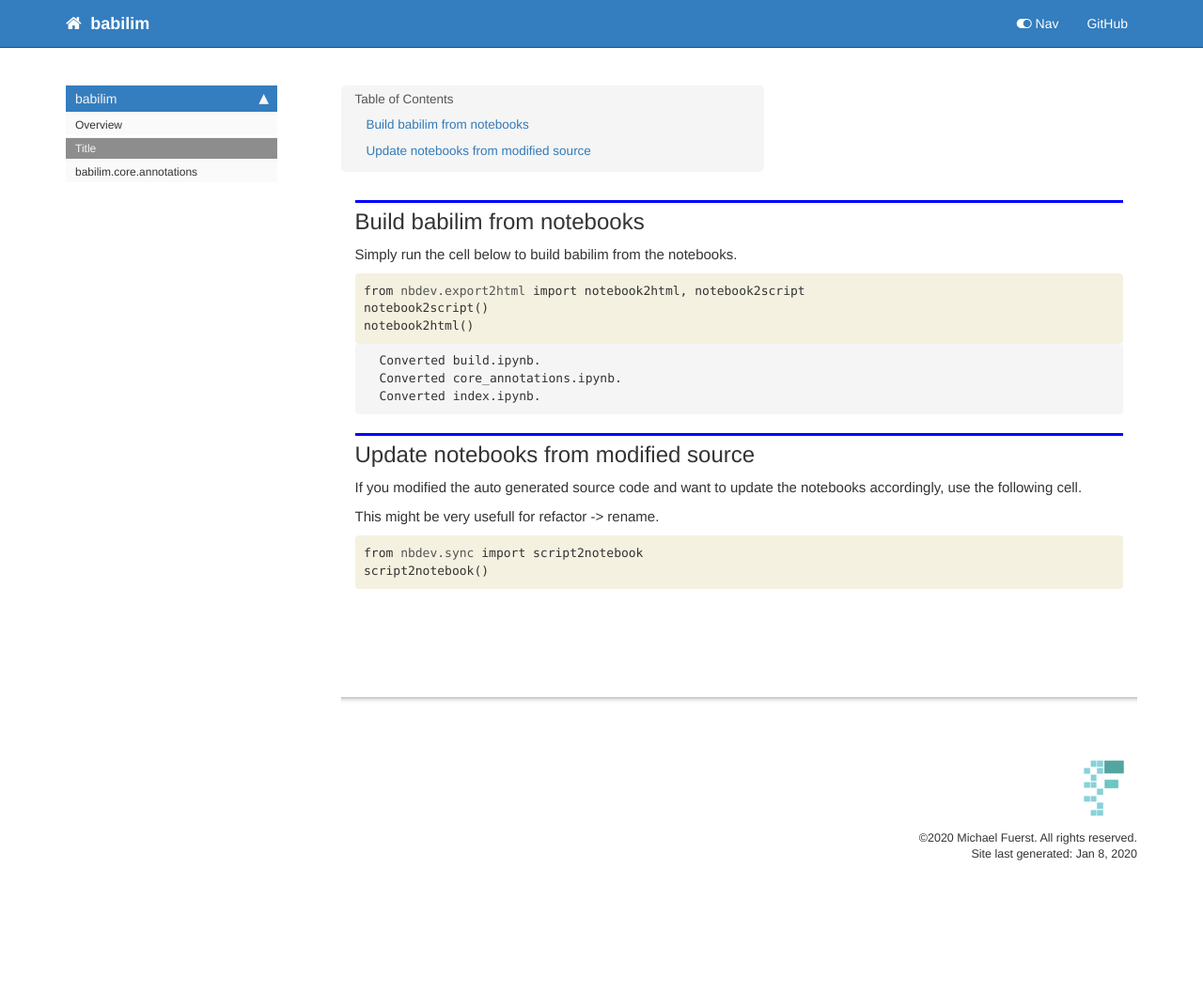
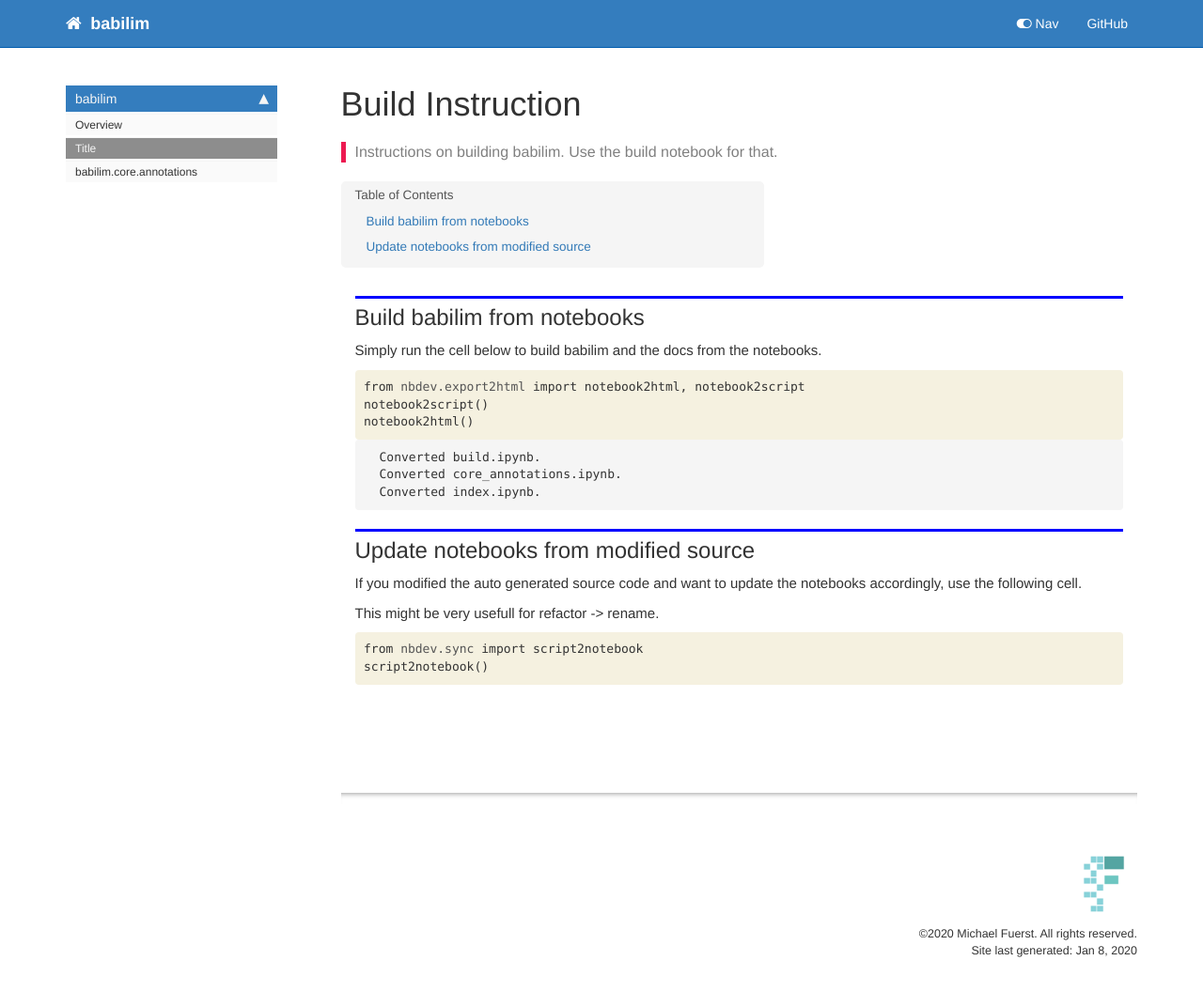
Before and after one commit to penguinmenac3/babilim, a Jekyll site: the page built from docs/build.html, in a window 1280 px wide. Shown: the whole page at 94% size. Built offline with Jekyll 4.4.1, drawn with Linux system fonts in a browser that asks for light colours; nearby versions of some CDN libraries; comment, search, counter and statistics services are not loaded; before the commit the page ends 969 px from its top, so only the background shows below that.

Commit message:
Small doc update.

```diff
--- a/docs/build.html
+++ b/docs/build.html
@@ -1,6 +1,6 @@
 ---
 
-title: Build: Babilim
+title: Build Instruction
 
 keywords: fastai
 sidebar: home_sidebar
@@ -24,7 +24,7 @@ summary: "Instructions on building babilim. Use the build notebook for that."
 </div>
 <div class="cell border-box-sizing text_cell rendered"><div class="inner_cell">
 <div class="text_cell_render border-box-sizing rendered_html">
-<h2 id="Build-babilim-from-notebooks">Build babilim from notebooks<a class="anchor-link" href="#Build-babilim-from-notebooks">&#182;</a></h2><p>Simply run the cell below to build babilim from the notebooks.</p>
+<h2 id="Build-babilim-from-notebooks">Build babilim from notebooks<a class="anchor-link" href="#Build-babilim-from-notebooks">&#182;</a></h2><p>Simply run the cell below to build babilim and the docs from the notebooks.</p>
 
 </div>
 </div>
--- a/docs/index.html
+++ b/docs/index.html
@@ -24,7 +24,7 @@ summary: "An attepmt to make a keras like framework for pytorch and tensorflow."
 </div>
 <div class="cell border-box-sizing text_cell rendered"><div class="inner_cell">
 <div class="text_cell_render border-box-sizing rendered_html">
-<p><a href="https://penguinmenac3.github.io/babilim/index.html">Documentation</a>.</p>
+<p>Read the <a href="https://penguinmenac3.github.io/babilim/index.html">Documentation</a>.</p>
 <h2 id="What-is-Babilim?">What is Babilim?<a class="anchor-link" href="#What-is-Babilim?">&#182;</a></h2><p>Babilim is a Deep Learning Framework designed for ease of use like Keras. The API is designed to be intuitive and easy while allowing for complex production or research models. On top of that babilim runs on top of Tensorflow 2 or Pytorch, whichever you prefer. Seamless integration with TF2 and Pytorch was a top priority.</p>
 <p>Babilim is designed for:</p>
 <ul>
--- a/docs/sidebar.json
+++ b/docs/sidebar.json
@@ -1,7 +1,7 @@
 {
   "babilim": {
     "Overview": "/",
-    "Title": "/build",
+    "Build Instruction": "/build",
     "babilim.core.annotations": "/core_annotations"
   }
 }
```
Also changed, not shown: 2 other files.
